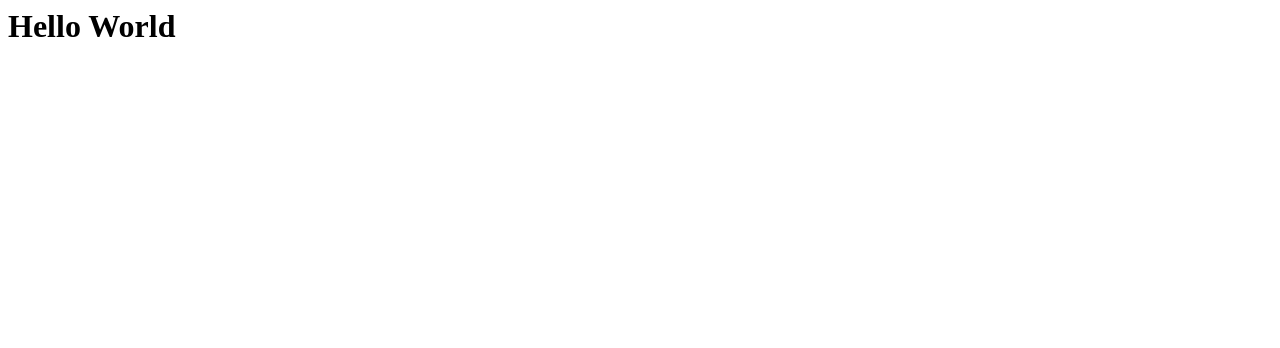
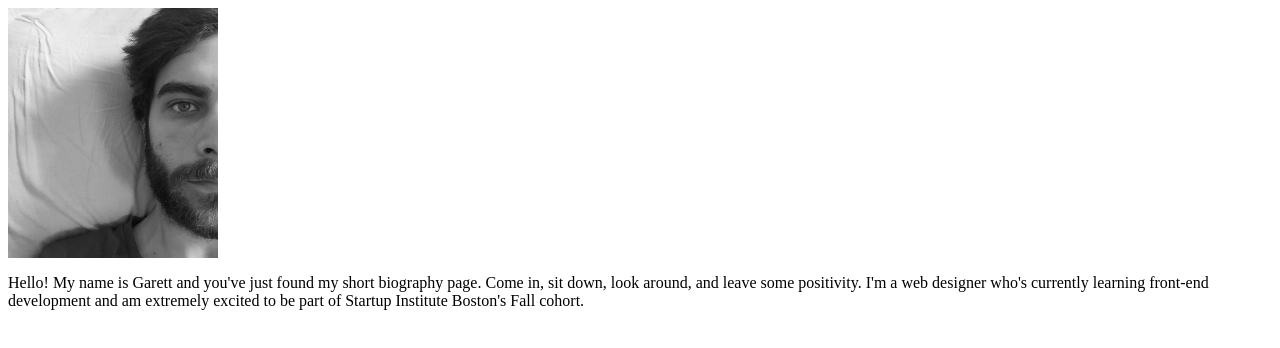
Before and after one commit to glanger/glanger.github.io, a plain HTML site: page index.html in a window 1280 px wide. Drawn offline with Linux system fonts and the light colour scheme.

Commit message:
updated index.html and created image library

```diff
--- a/index.html
+++ b/index.html
@@ -1 +1,12 @@
-<h1>Hello World</h1></pre>
+<DOCTYPE! html>
+
+<head>
+	<title>Bio</title>
+</head>
+
+<body>
+	<img src="images/self3.jpg" alt="I don't know how to play this instrument" height="250px"/>
+	<p>Hello!  My name is Garett and you've just found my short biography page.  Come in, sit down, look around, and leave some positivity.  I'm a web designer who's currently learning front-end development and am extremely excited to be part of Startup Institute Boston's Fall cohort.</p>
+</body>
+
+</html>
```
Also changed, not shown: images/self1.jpg (added), images/self2.jpg (added), images/self3.jpg (added).
